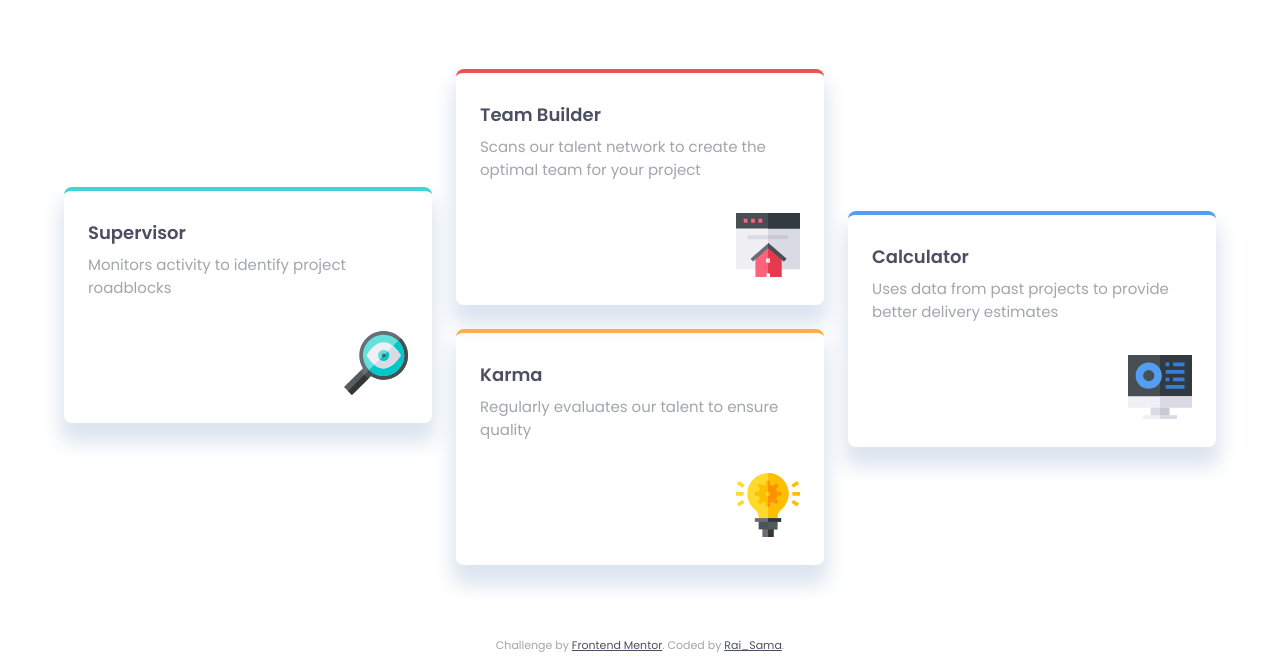
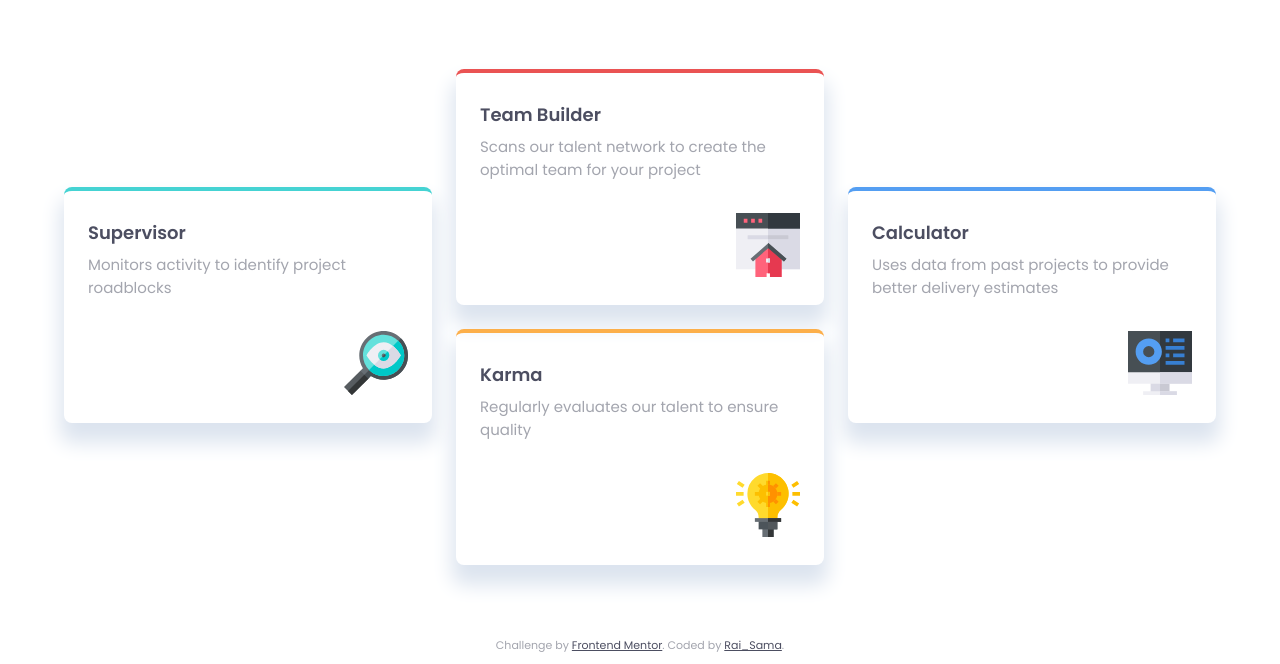
Before and after one commit to raisama21/four-card-feature-section-master, a plain HTML site: page index.html in a window 1280 px wide. Shown: the part 208-872 px from the top of the page. Drawn offline with Linux system fonts and the light colour scheme.

Commit message:
align center issue
Fixed the align center issue, The problem was .card__calculator needs to be in the same row as .card__supervisor.

```diff
--- a/index.html
+++ b/index.html
@@ -32,7 +32,7 @@
     </style>
   </head>
   <body>
-    <div class="container">
+    <main class="container">
       <header>
         <h1>Reliable, efficient delivery</h1>
         <h2>Powered by Technology</h2>
@@ -71,7 +71,7 @@
           <img src="/images/icon-calculator.svg" alt="" />
         </div>
       </article>
-    </div>
+    </main>
 
     <footer>
       <p class="attribution">
--- a/scss/style.scss
+++ b/scss/style.scss
@@ -134,7 +134,8 @@ footer {
 
     &__calculator {
       grid-column: 3 / -1;
-      transform: translateY(-50%);
+      grid-row: -1;
+      transform: translateY(50%);
     }
 
     &__karma {
```
Also changed, not shown: css/style.css, 1 other file.
